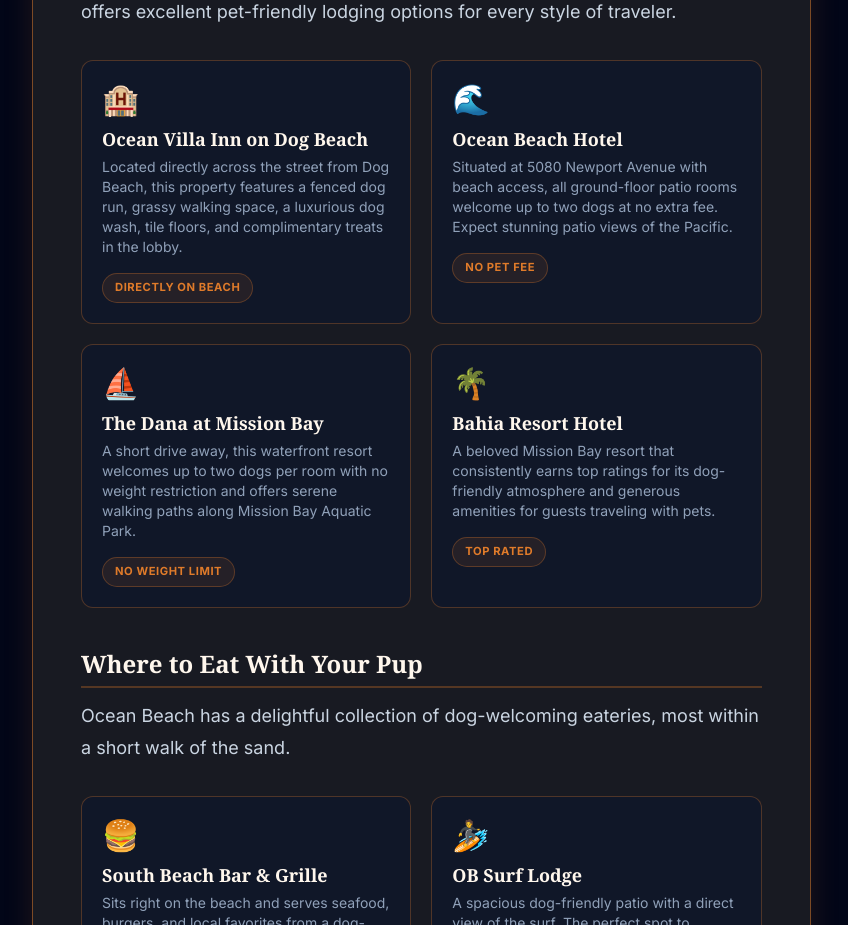
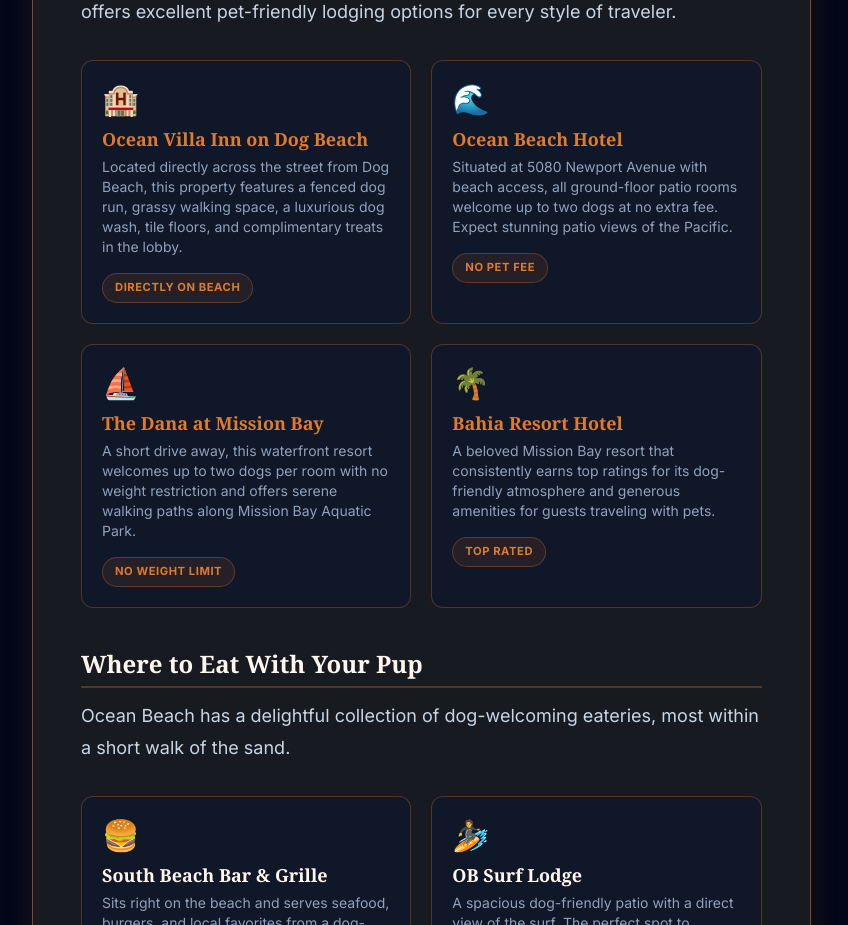
Before and after one commit to blakeo00/eztravelz, a Next.js app: page /pet-travel in a window 1280 px wide. Shown: the part 2980-3905 px from the top of the page, without its empty margins (0-848 px from the left). Built offline with nearby package versions, Linux system fonts and the light colour scheme.

Commit message:
feat: add website links to hotels in Pet Travel article

```diff
--- a/src/components/DogBeachArticle.tsx
+++ b/src/components/DogBeachArticle.tsx
@@ -79,7 +79,7 @@
                 <div className="grid grid-cols-1 md:grid-cols-2 gap-5 my-8 not-prose">
                     <div className="bg-slate-900/80 border border-[#e07b2a]/30 rounded-xl p-5 hover:bg-slate-800/80 hover:border-[#e07b2a] hover:shadow-[0_0_15px_rgba(224,123,42,0.2)] hover:-translate-y-1 transition-all duration-300">
                         <div className="text-3xl mb-2">🏨</div>
-                        <h3 className="font-serif text-lg text-orange-50 font-bold mb-1">Ocean Villa Inn on Dog Beach</h3>
+                        <h3 className="font-serif text-lg text-[#e07b2a] font-bold mb-1 hover:text-[#f3954a] transition-colors"><a href="https://oceanvillainn.com/" target="_blank" rel="noopener noreferrer">Ocean Villa Inn on Dog Beach</a></h3>
                         <p className="text-sm text-slate-400 mb-3">
                             Located directly across the street from Dog Beach, this property features a fenced dog run, grassy walking space, a luxurious dog wash, tile floors, and complimentary treats in the lobby.
                         </p>
@@ -88,7 +88,7 @@
 
                     <div className="bg-slate-900/80 border border-[#e07b2a]/30 rounded-xl p-5 hover:bg-slate-800/80 hover:border-[#e07b2a] hover:shadow-[0_0_15px_rgba(224,123,42,0.2)] hover:-translate-y-1 transition-all duration-300">
                         <div className="text-3xl mb-2">🌊</div>
-                        <h3 className="font-serif text-lg text-orange-50 font-bold mb-1">Ocean Beach Hotel</h3>
+                        <h3 className="font-serif text-lg text-[#e07b2a] font-bold mb-1 hover:text-[#f3954a] transition-colors"><a href="https://www.obhotel.com/" target="_blank" rel="noopener noreferrer">Ocean Beach Hotel</a></h3>
                         <p className="text-sm text-slate-400 mb-3">
                             Situated at 5080 Newport Avenue with beach access, all ground-floor patio rooms welcome up to two dogs at no extra fee. Expect stunning patio views of the Pacific.
                         </p>
@@ -97,7 +97,7 @@
 
                     <div className="bg-slate-900/80 border border-[#e07b2a]/30 rounded-xl p-5 hover:bg-slate-800/80 hover:border-[#e07b2a] hover:shadow-[0_0_15px_rgba(224,123,42,0.2)] hover:-translate-y-1 transition-all duration-300">
                         <div className="text-3xl mb-2">⛵</div>
-                        <h3 className="font-serif text-lg text-orange-50 font-bold mb-1">The Dana at Mission Bay</h3>
+                        <h3 className="font-serif text-lg text-[#e07b2a] font-bold mb-1 hover:text-[#f3954a] transition-colors"><a href="https://www.thedana.com/" target="_blank" rel="noopener noreferrer">The Dana at Mission Bay</a></h3>
                         <p className="text-sm text-slate-400 mb-3">
                             A short drive away, this waterfront resort welcomes up to two dogs per room with no weight restriction and offers serene walking paths along Mission Bay Aquatic Park.
                         </p>
@@ -106,7 +106,7 @@
 
                     <div className="bg-slate-900/80 border border-[#e07b2a]/30 rounded-xl p-5 hover:bg-slate-800/80 hover:border-[#e07b2a] hover:shadow-[0_0_15px_rgba(224,123,42,0.2)] hover:-translate-y-1 transition-all duration-300">
                         <div className="text-3xl mb-2">🌴</div>
-                        <h3 className="font-serif text-lg text-orange-50 font-bold mb-1">Bahia Resort Hotel</h3>
+                        <h3 className="font-serif text-lg text-[#e07b2a] font-bold mb-1 hover:text-[#f3954a] transition-colors"><a href="https://www.bahiahotel.com/" target="_blank" rel="noopener noreferrer">Bahia Resort Hotel</a></h3>
                         <p className="text-sm text-slate-400 mb-3">
                             A beloved Mission Bay resort that consistently earns top ratings for its dog-friendly atmosphere and generous amenities for guests traveling with pets.
                         </p>
```
